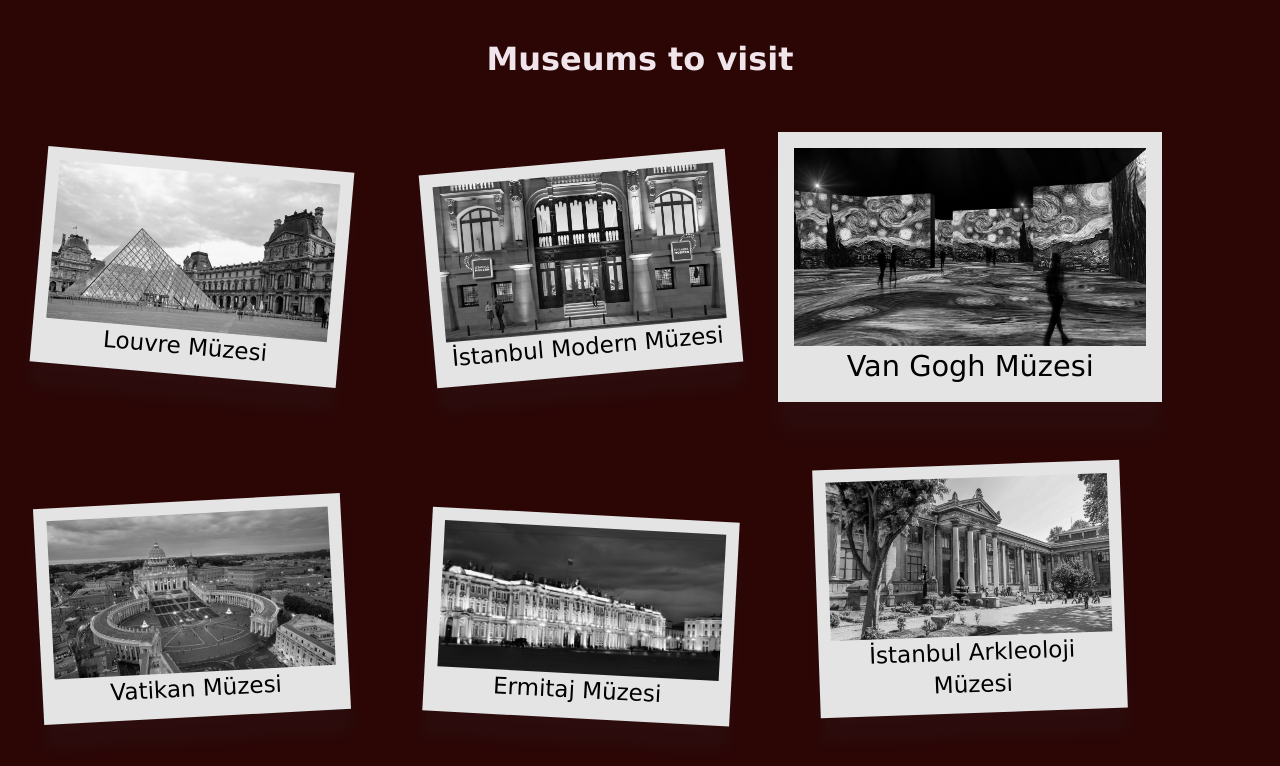
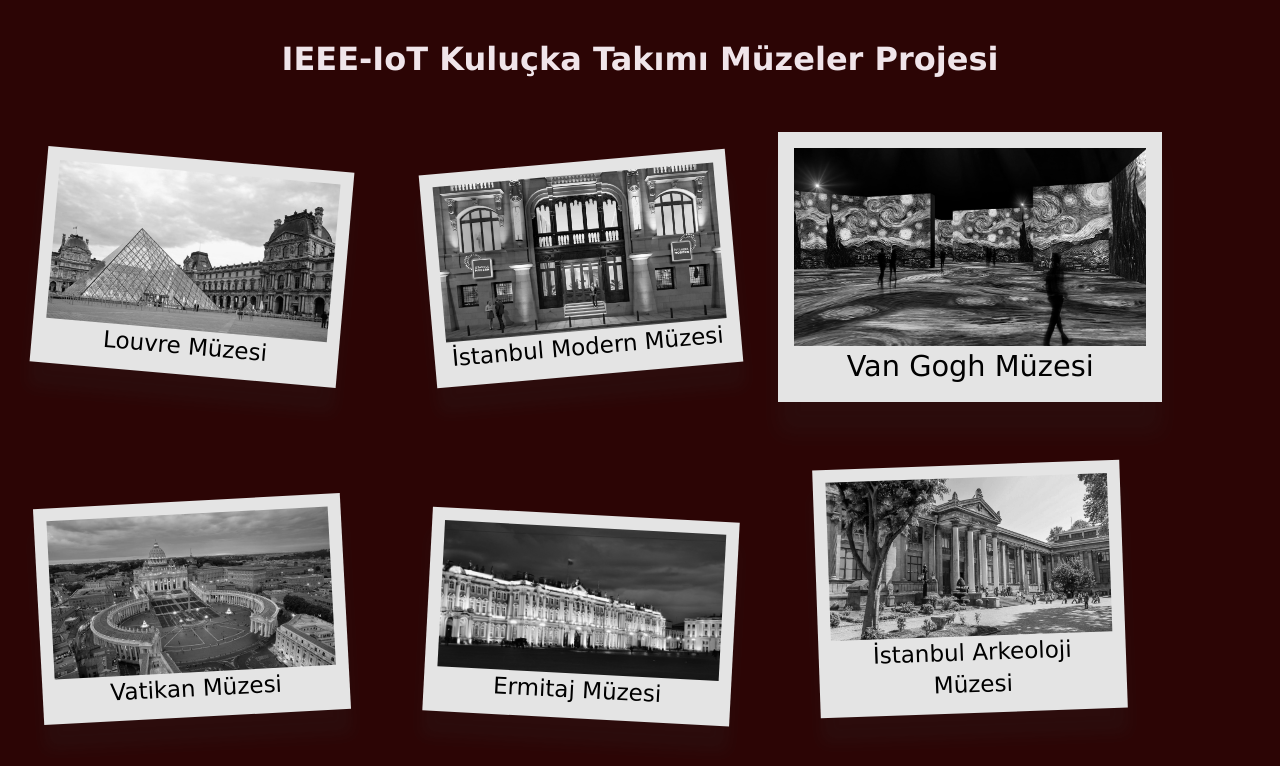
Before and after one commit to femresirvan/IOT-Muzeler-Web, a Node server app: page / in a window 1280 px wide. Shown: the top 766 px of the page. Run offline with Node 20, Linux system fonts and the light colour scheme.

Commit message:
baslik degistirildi

```diff
--- a/views/gallery.ejs
+++ b/views/gallery.ejs
@@ -4,14 +4,14 @@
 <head>
     <meta charset="UTF-8">
     <meta name="viewport" content="width=device-width, initial-scale=1.0">
-    <title>Photo Gallery</title>
+    <title>IEEE-IoT Müzeler Projesi</title>
     <link rel="stylesheet" href="../public/galleryE.css">
 
 </head>
 
 <body>
     <br>
-    <h1 style="text-align: center; color:rgb(240, 229, 234);">Museums to visit </h1>
+    <h1 style="text-align: center; color:rgb(240, 229, 234);">IEEE-IoT Kuluçka Takımı Müzeler Projesi</h1>
 
     <div class=" wrapper">
         <div class="item">
@@ -47,7 +47,7 @@
         <div class="item">
             <div class="polaroid" id="img6">
                 <img id="n6" src="../public/img6.jpg" alt="">
-                <div class="caption">İstanbul Arkleoloji Müzesi</div>
+                <div class="caption">İstanbul Arkeoloji Müzesi</div>
             </div>
         </div>
 
```
